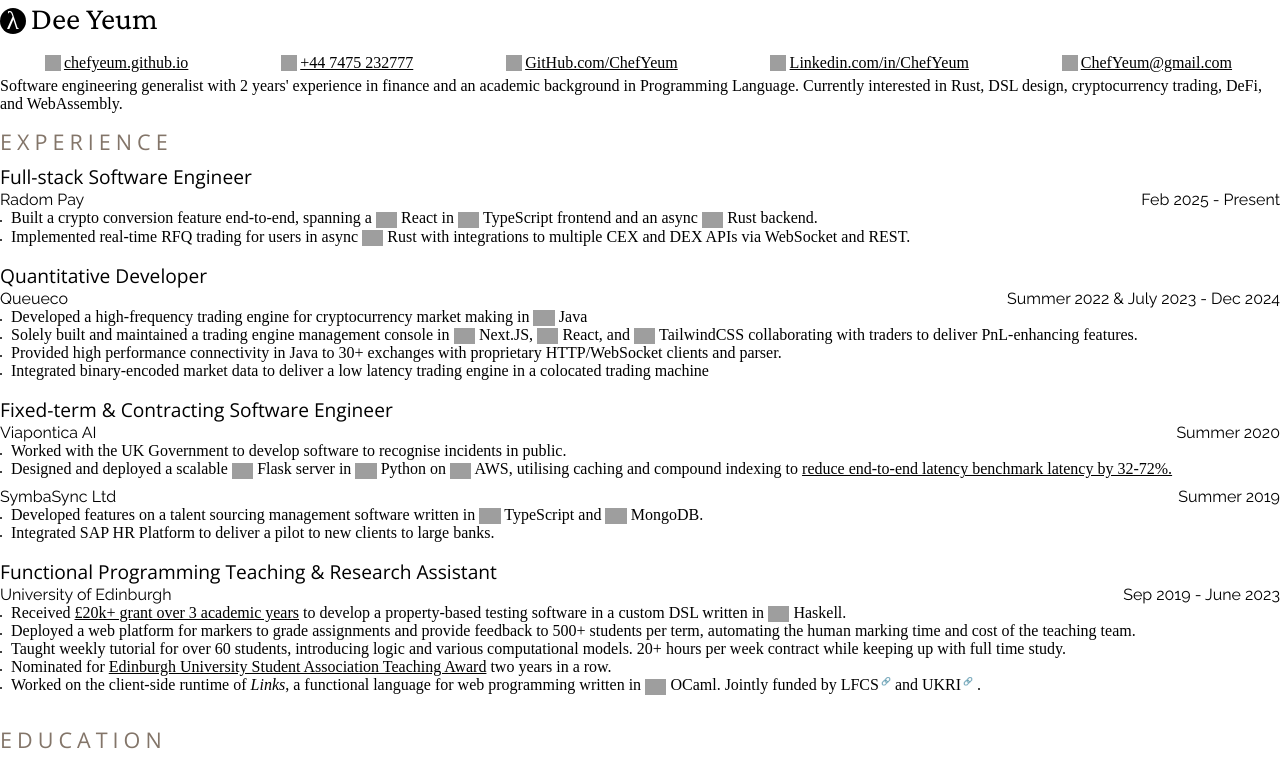
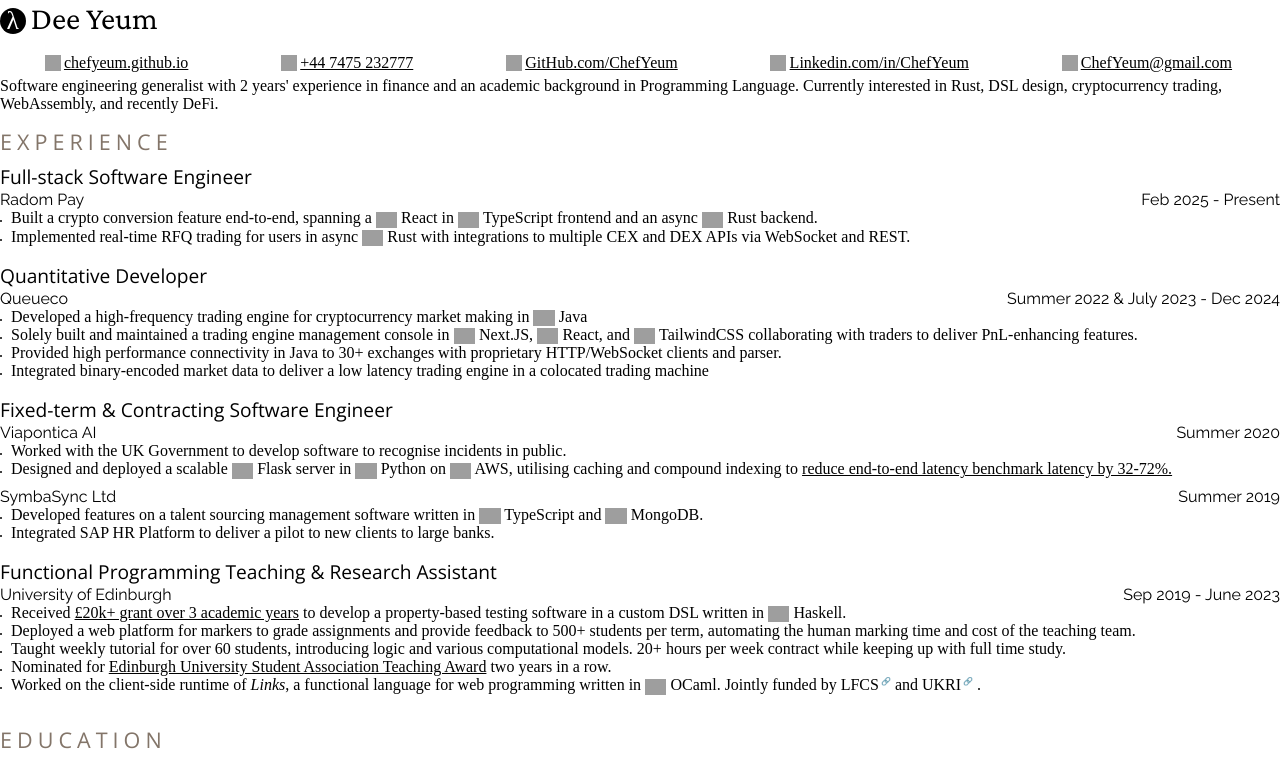
Before and after one commit to ChefYeum/chefyeum.github.io, a Gatsby site: page /cv-print in a window 1280 px wide. Shown: the top 758 px of the page. Built offline with nearby package versions, Linux system fonts and the light colour scheme; Gatsby itself is replaced by a stand-in of ours; grey boxes are pictures that could not be loaded.

Commit message:
Update the professional summary

```diff
--- a/src/pages/cv-print.tsx
+++ b/src/pages/cv-print.tsx
@@ -15,7 +15,7 @@ export default () => (
     <ResumeLogoBar />
 
     <div css={{marginTop: '.3em'}}>
-      Software engineering generalist with 2 years' experience in finance and an academic background in Programming Language. Currently interested in Rust, DSL design, cryptocurrency trading, DeFi, and WebAssembly.
+      Software engineering generalist with 2 years' experience in finance and an academic background in Programming Language. Currently interested in Rust, DSL design, cryptocurrency trading, WebAssembly, and recently DeFi.
     </div>
 
     <div css={{
```
